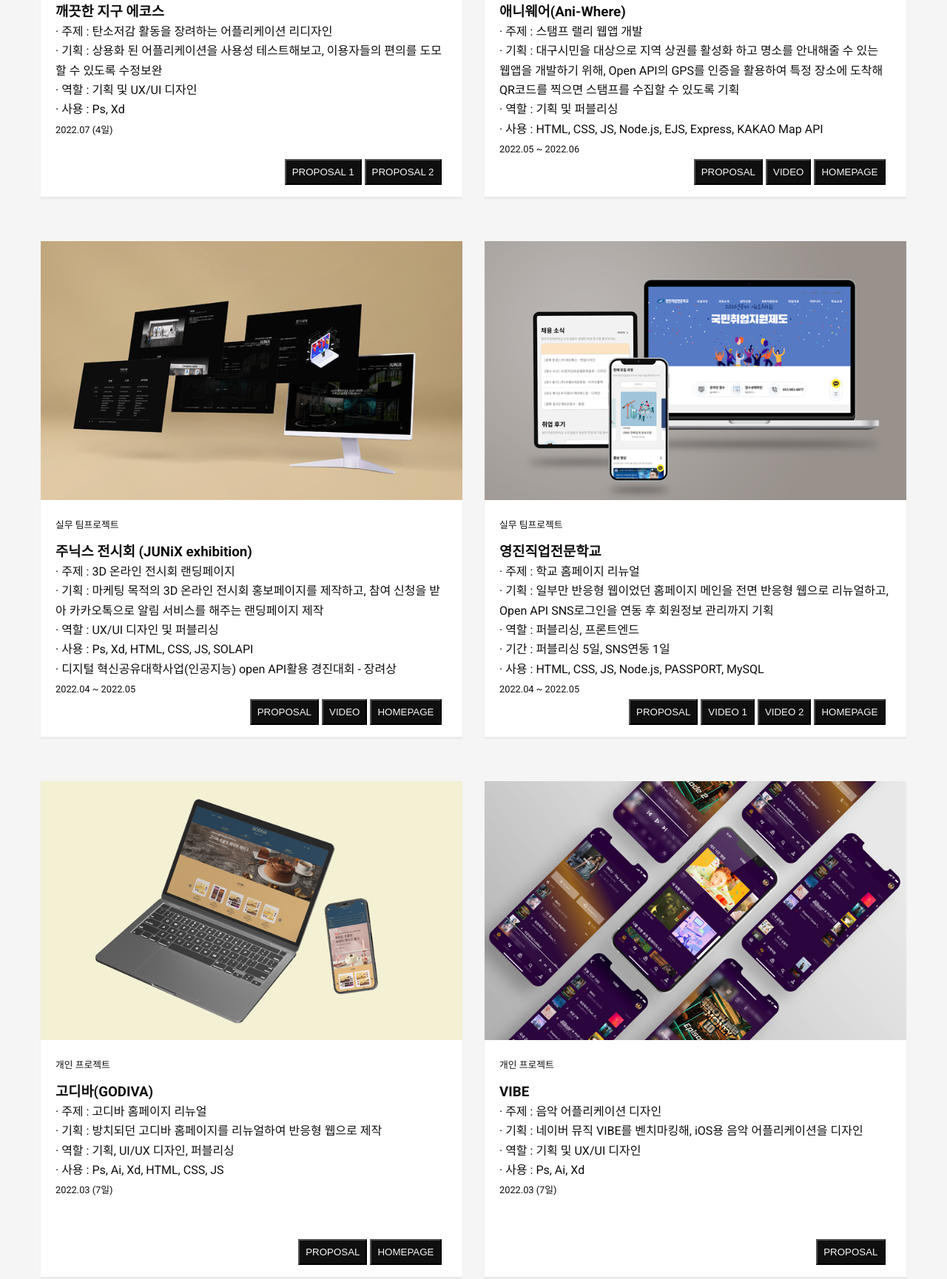
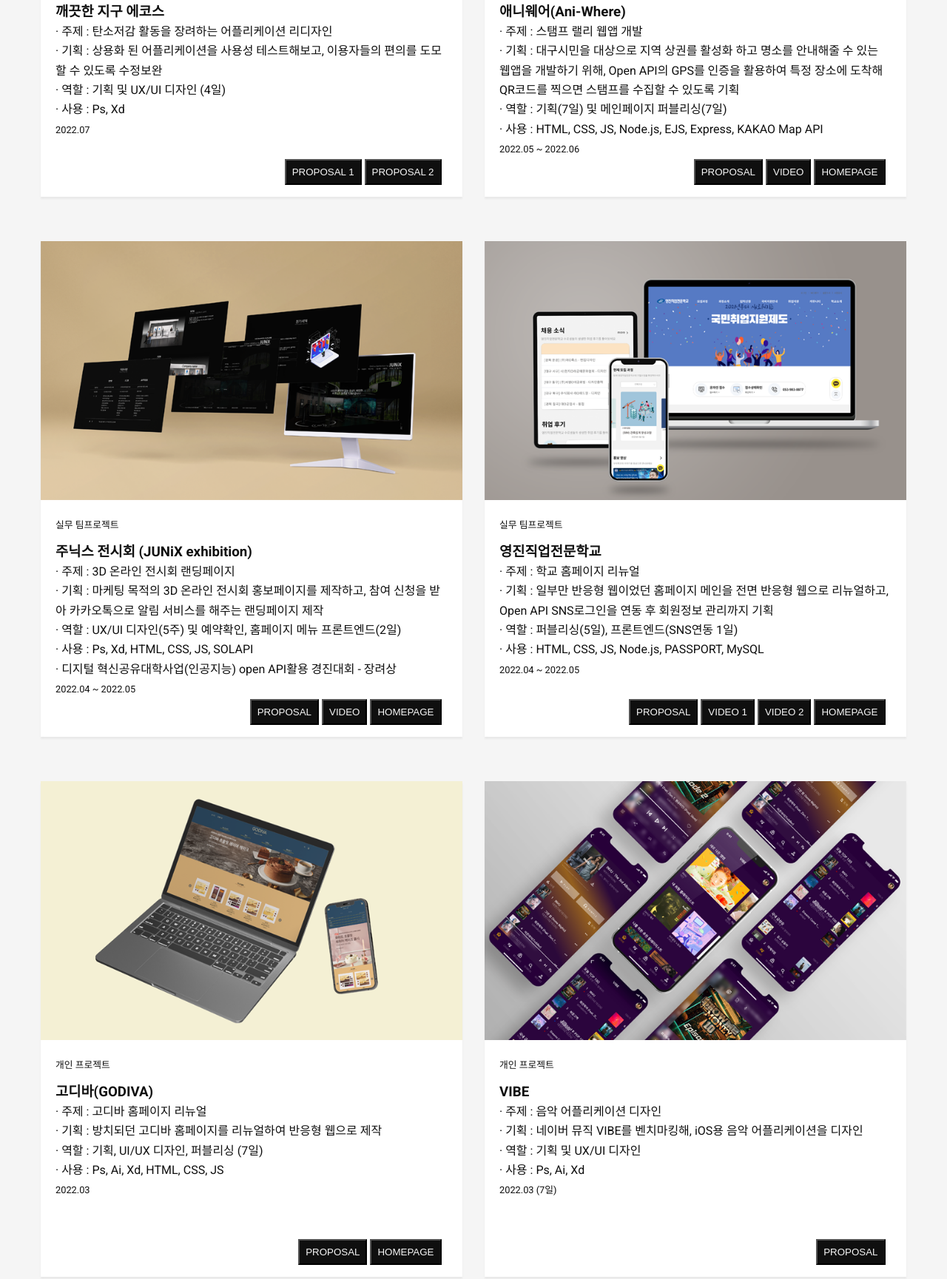
Before and after one commit to 0p0lll/portfolio, a plain HTML site: page index.html in a window 1280 px wide. Shown: the part 2917-4646 px from the top of the page at 74% size. Drawn offline with nearby package versions, Linux system fonts and the light colour scheme.

Commit message:
Add files via upload

```diff
--- a/index.html
+++ b/index.html
@@ -221,9 +221,9 @@
                         <h3><span class='fontbold'>깨끗한 지구 에코스</span></h3>
                         <p>· 주제 : 탄소저감 활동을 장려하는 어플리케이션 리디자인</p>
                         <p>· 기획 : 상용화 된 어플리케이션을 사용성 테스트해보고, 이용자들의 편의를 도모할 수 있도록 수정보완</p>
-                        <p>· 역할 : 기획 및 UX/UI 디자인</p>
+                        <p>· 역할 : 기획 및 UX/UI 디자인 (4일)</p>
                         <p>· 사용 : Ps, Xd</p>
-                        <p><span class="fontSmall">2022.07 (4일) </span></p>
+                        <p><span class="fontSmall">2022.07 </span></p>
                         <div class="buttonWrap">
                             <button onclick=" window.open('files/ecoce.pdf') ">PROPOSAL 1</button> <button onclick=" window.open('sub/02ecocs.html') ">PROPOSAL 2</button>
                         </div>
@@ -237,7 +237,7 @@
                         <h3><span class='fontbold'>애니웨어(Ani-Where)</span></h3>
                         <p>· 주제 : 스탬프 랠리 웹앱 개발</p>
                         <p>· 기획 : 대구시민을 대상으로 지역 상권를 활성화 하고 명소를 안내해줄 수 있는 웹앱을 개발하기 위해, Open API의 GPS를 인증을 활용하여 특정 장소에 도착해 QR코드를 찍으면 스탬프를 수집할 수 있도록 기획</p>
-                        <p>· 역할 : 기획 및 퍼블리싱</p>
+                        <p>· 역할 : 기획(7일) 및 메인페이지 퍼블리싱(7일)</p>
                         <p>· 사용 : HTML, CSS, JS, Node.js, EJS, Express, KAKAO Map API</p>
                         <p><span class="fontSmall">2022.05 ~ 2022.06</span></p>
                         <div class="buttonWrap">
@@ -253,7 +253,7 @@
                         <h3><span class='fontbold'>주닉스 전시회 (JUNiX exhibition)</span></h3>
                         <p>· 주제 : 3D 온라인 전시회 랜딩페이지</p>
                         <p>· 기획 : 마케팅 목적의 3D 온라인 전시회 홍보페이지를 제작하고, 참여 신청을 받아 카카오톡으로 알림 서비스를 해주는 랜딩페이지 제작</p>
-                        <p>· 역할 : UX/UI 디자인 및 퍼블리싱</p>
+                        <p>· 역할 : UX/UI 디자인(5주) 및 예약확인, 홈페이지 메뉴 프론트엔드(2일)</p>
                         <p>· 사용 : Ps, Xd, HTML, CSS, JS, SOLAPI</p>
                         <p>· 디지털 혁신공유대학사업(인공지능) open API활용 경진대회 - 장려상</p>
                         <p><span class="fontSmall">2022.04 ~ 2022.05</span></p>
@@ -270,8 +270,7 @@
                         <h3><span class='fontbold'>영진직업전문학교</span></h3>
                         <p>· 주제 : 학교 홈페이지 리뉴얼</p>
                         <p>· 기획 : 일부만 반응형 웹이었던 홈페이지 메인을 전면 반응형 웹으로 리뉴얼하고, Open API SNS로그인을 연동 후 회원정보 관리까지 기획</p>
-                        <p>· 역할 : 퍼블리싱, 프론트엔드</p>
-                        <p>· 기간 : 퍼블리싱 5일, SNS연동 1일</p>
+                        <p>· 역할 : 퍼블리싱(5일), 프론트엔드(SNS연동 1일)</p>
                         <p>· 사용 : HTML, CSS, JS, Node.js, PASSPORT, MySQL</p>
                         <p><span class="fontSmall">2022.04 ~ 2022.05</span></p>
                         <div class="buttonWrap">
@@ -287,9 +286,9 @@
                         <h3><span class='fontbold'>고디바(GODIVA)</span></h3>
                         <p>· 주제 : 고디바 홈페이지 리뉴얼</p>
                         <p>· 기획 : 방치되던 고디바 홈페이지를 리뉴얼하여 반응형 웹으로 제작</p>
-                        <p>· 역할 : 기획, UI/UX 디자인, 퍼블리싱</p>
+                        <p>· 역할 : 기획, UI/UX 디자인, 퍼블리싱 (7일)</p>
                         <p>· 사용 : Ps, Ai, Xd, HTML, CSS, JS</p>
-                        <p><span class="fontSmall">2022.03 (7일) </span></p>
+                        <p><span class="fontSmall">2022.03 </span></p>
                         <div class="buttonWrap">
                             <button onclick=" window.open('files/godiva.pdf') ">PROPOSAL</button> <button  onclick="window.open('http://clamd.dothome.co.kr/02godiva') ">HOMEPAGE</button>
                         </div>
@@ -318,9 +317,9 @@
                         <p><span class="fontSmall">개인 프로젝트</span></p>
                         <h3><span class='fontbold'>Need Something to Nibble ON</span></h3>
                         <p>· 주제 : 아이스크림 쇼핑몰 PCver 웹 홈페이지 제작</p>
-                        <p>· 역할 : 기획, UI/UX 디자인, 퍼블리싱 </p>
+                        <p>· 역할 : 기획, UI/UX 디자인, 퍼블리싱 (1일)</p>
                         <p>· 사용 : Ps, HTML, CSS</p>
-                        <p><span class="fontSmall">2022.02 (1일)</span></p>
+                        <p><span class="fontSmall">2022.02 </span></p>
                         <div class="buttonWrap">
                             <button  onclick="window.open('http://clamd.dothome.co.kr/01ice')">HOMEPAGE</button>
                         </div>
```
